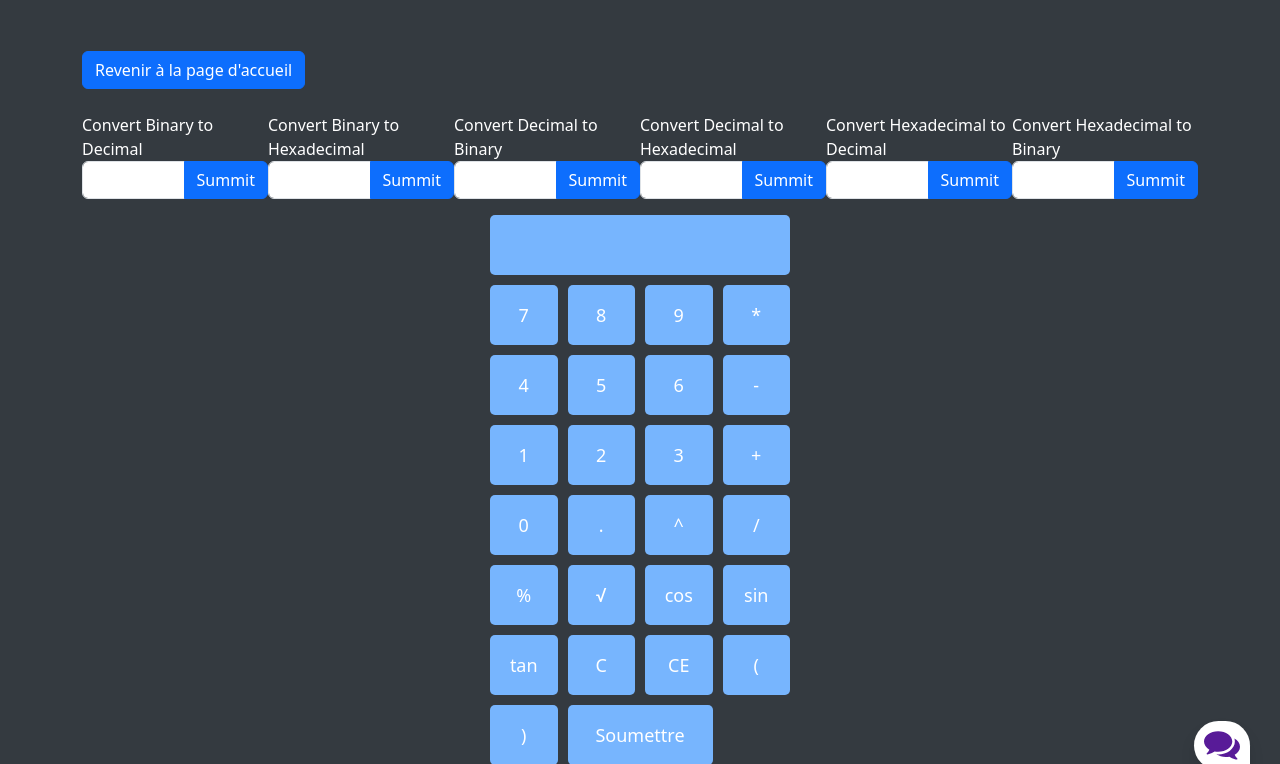
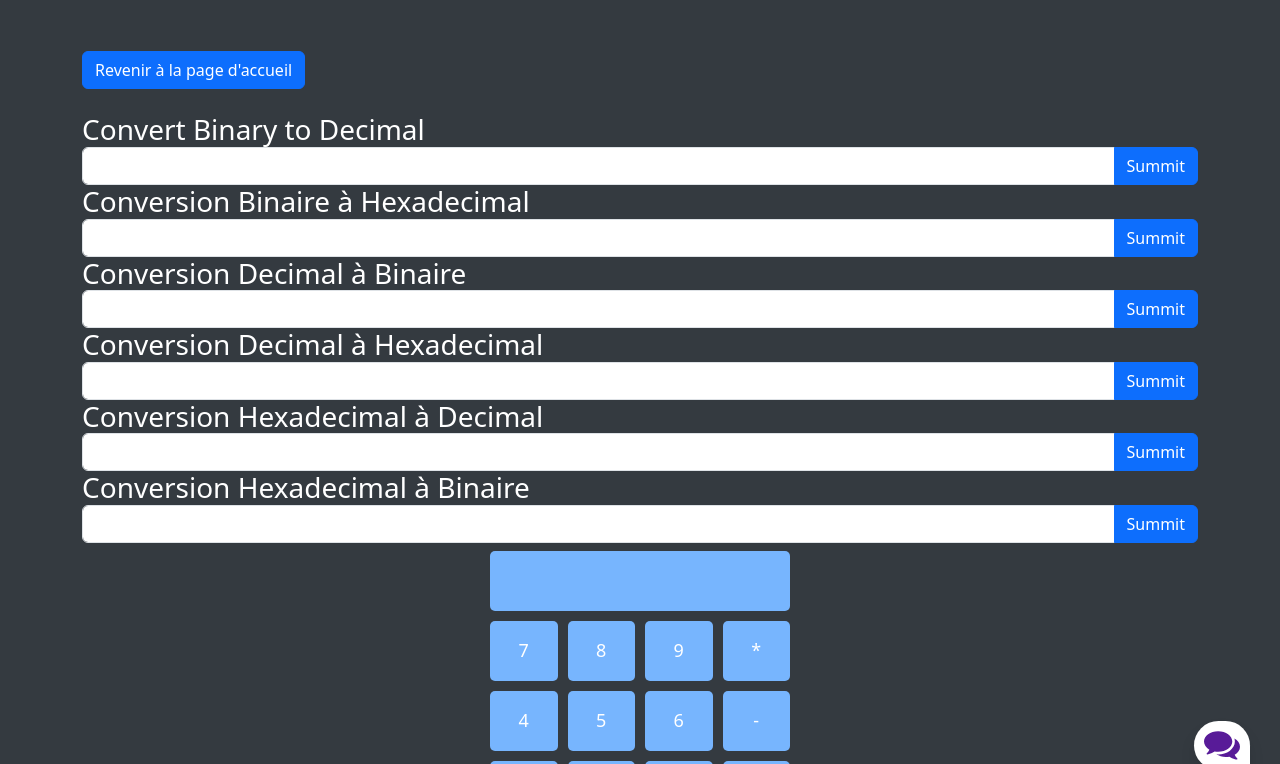
Before and after one commit to vincent-tran-94/Calculatrice_Basique, a Flask app: page /insert in a window 1280 px wide. Shown: the top 764 px of the page. Run offline with Flask 2, Linux system fonts and the light colour scheme; a user stored in the database is signed in.

Commit message:
News features

```diff
--- a/app.py
+++ b/app.py
@@ -51,7 +51,7 @@ def login():
             login_user(user)
             return redirect(url_for('home'))  # Fix here
         else:
-            flash("Invalid username or password", "error")  # Flash message for error
+            flash("Nom d'utilisateur ou mot de passe invalide", "error")  # Flash message for error
 
     return render_template('login.html')
 
--- a/template/insert.html
+++ b/template/insert.html
@@ -61,8 +61,9 @@
 <body class="container mt-5">
     <div class="d-flex justify-content-between align-items-center mb-3">
         <h2><a href="/" class="btn btn-primary">Revenir à la page d'accueil</a>
+        </h2>
     </div>
-    <div class="d-flex justify-content-between mb-3">
+    <h3>
     <form action="{{ url_for('bin_dec') }}" method="post">
         <label for="expression">Convert Binary to Decimal</label>
         <div class="input-group">
@@ -71,44 +72,44 @@
         </div>
     </form>
     <form action="{{ url_for('bin_hex') }}" method="post">
-            <label for="expression">Convert Binary to Hexadecimal</label>
+        <label for="expression">Conversion Binaire à Hexadecimal</label>
         <div class="input-group">
             <input type="text" name="expression" class="form-control" required>
             <button type="submit" class="btn btn-primary">Summit</button>
         </div>
     </form>
     <form action="{{ url_for('dec_bin') }}" method="post">
-            <label for="expression">Convert Decimal to Binary</label>
+        <label for="expression">Conversion Decimal à Binaire</label>
         <div class="input-group">
             <input type="text" name="expression" class="form-control" required>
             <button type="submit" class="btn btn-primary">Summit</button>
         </div>
     </form>
     <form action="{{ url_for('dec_hex') }}" method="post">
-            <label for="expression">Convert Decimal to Hexadecimal</label>
+        <label for="expression">Conversion Decimal à Hexadecimal</label>
         <div class="input-group">
             <input type="text" name="expression" class="form-control" required>
             <button type="submit" class="btn btn-primary">Summit</button>
         </div>
     </form>
     <form action="{{ url_for('hex_dec') }}" method="post">
-            <label for="expression">Convert Hexadecimal to Decimal</label>
+        <label for="expression">Conversion Hexadecimal à Decimal</label>
         <div class="input-group">
             <input type="text" name="expression" class="form-control" required>
             <button type="submit" class="btn btn-primary">Summit</button>
         </div>
     </form>
     <form action="{{ url_for('hex_bin') }}" method="post">
-            <label for="expression">Convert Hexadecimal to Binary</label>
+        <label for="expression">Conversion Hexadecimal à Binaire</label>
         <div class="input-group">
             <input type="text" name="expression" class="form-control" required>
             <button type="submit" class="btn btn-primary">Summit</button>
         </div>
     </form>
 </div>
-</h2>
-    <h3> <form action="{{ url_for('add_operations') }}" method="POST" class="calculator">
-        <input type="text" id="expression" class="display" name="expression" readonly>
+</h3>
+    <h4> <form action="{{ url_for('add_operations') }}" method="POST" class="calculator">
+        <input type="text" id="expression" class="display" name="expression" required>
         <div class="buttons">
             <button type="button" onclick="addToExpression('7')">7</button>
             <button type="button" onclick="addToExpression('8')">8</button>
@@ -135,7 +136,7 @@
             <button type="button" onclick="clearAll()">CE</button>
             <button type="button" onclick="addToExpression('(')">(</button>
             <button type="button" onclick="addToExpression(')')">)</button>
-            <button type="submit" class="btn btn-primary" style="grid-column: span 2;"> Soumettre</button>
+            <button type="submit" class="btn btn-primary" style="grid-column: span 2;"> Soumettre </button>
         </div>
         {% if msg %}
         <div class="alert alert-primary" role="alert">
@@ -157,7 +158,7 @@
         document.getElementById('expression').value = expression.slice(0, -1);
     }
     </script>
-    </h3>
+    </h4>
 
     <div class="container">
         <div class="chatbox">
```
Also changed, not shown: calcule.py (+0 -79 lines), template/login.html (+6 -6 lines), template/register.html (+7 -8 lines), 1 other file. Lines whose indentation alone changed are shown as unchanged.
